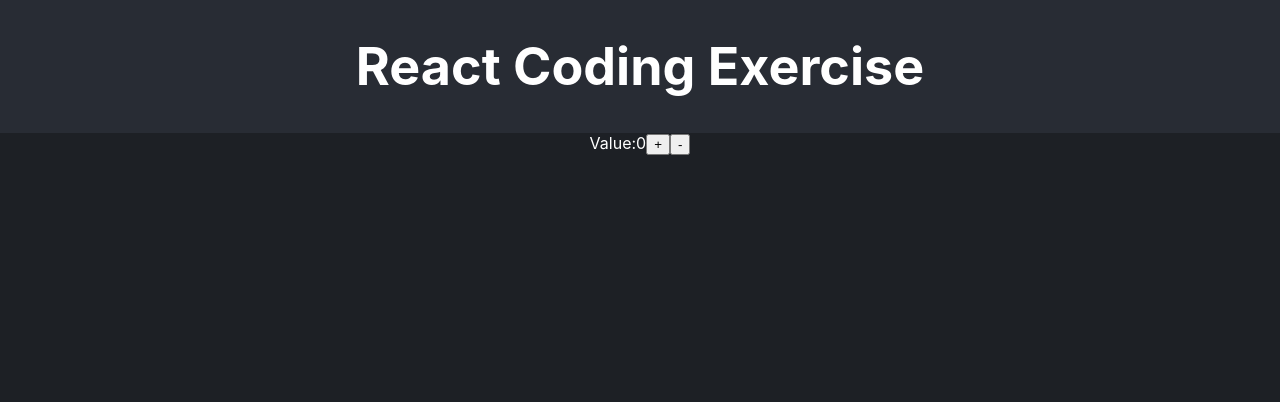
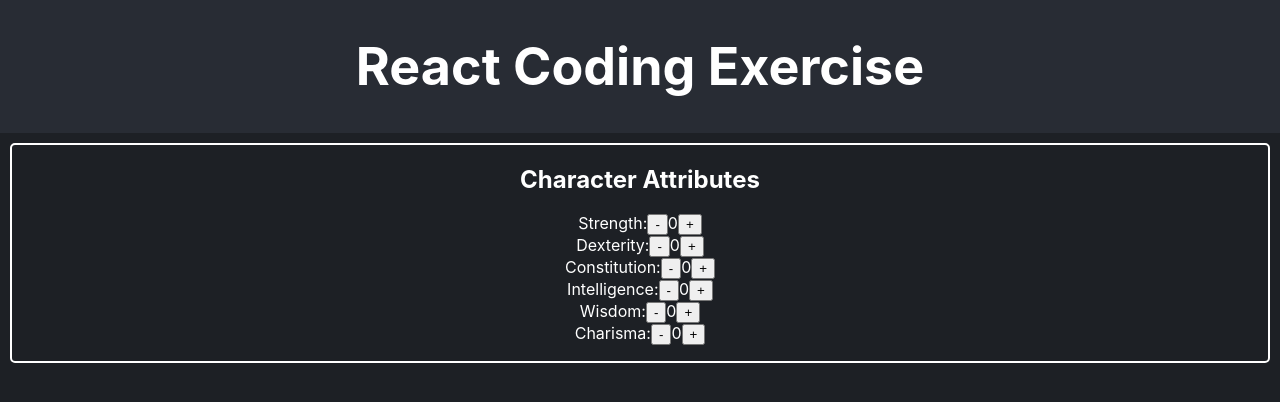
Before and after one commit to aionWilliam/recruiting-webapp-character, a React (Create React App) app: page / in a window 1280 px wide. Shown: the top 402 px of the page. Built offline with nearby package versions, Linux system fonts and the light colour scheme.

Commit message:
[Req1] created state and controls for attribute list

```diff
--- a/src/App.js
+++ b/src/App.js
@@ -1,21 +1,55 @@
-import { useState } from 'react';
-import './App.css';
-import { ATTRIBUTE_LIST, CLASS_LIST, SKILL_LIST } from './consts.js';
-
+import { useState } from "react";
+import "./App.css";
+import { ATTRIBUTE_LIST, CLASS_LIST, SKILL_LIST } from "./consts.js";
 
 function App() {
-  const [num, setNum] = useState(0);
+  const initialAttributesState = ATTRIBUTE_LIST.reduce((state, attribute) => {
+    state[attribute] = 0;
+    return state;
+  }, {});
+
+  const [attributes, setAttributes] = useState(initialAttributesState);
+
+  const incrementAttribute = (attribute) => {
+    setAttributes((prevAttributes) => ({
+      ...prevAttributes,
+      [attribute]: prevAttributes[attribute] + 1,
+    }));
+  };
+
+  const decrementAttribute = (attribute) => {
+    if (attributes[attribute] > 0) {
+      setAttributes((prevAttributes) => ({
+        ...prevAttributes,
+        [attribute]: prevAttributes[attribute] - 1,
+      }));
+    }
+  };
+
   return (
     <div className="App">
       <header className="App-header">
         <h1>React Coding Exercise</h1>
       </header>
       <section className="App-section">
-        <div>
-          Value:
-          {num}
-          <button>+</button>
-          <button>-</button>
+        <div
+          style={{
+            margin: "10px",
+            border: "2px solid white",
+            borderRadius: "5px",
+          }}
+        >
+          <h2>Character Attributes</h2>
+          <ul style={{ listStyleType: "none", padding: 0 }}>
+            {ATTRIBUTE_LIST.map((attribute) => (
+              <li key={attribute}>
+                {attribute}:
+                <button onClick={() => decrementAttribute(attribute)}>-</button>
+                <span>{attributes[attribute]}</span>
+                <button onClick={() => incrementAttribute(attribute)}>+</button>
+              </li>
+            ))}
+          </ul>
         </div>
       </section>
     </div>
```
